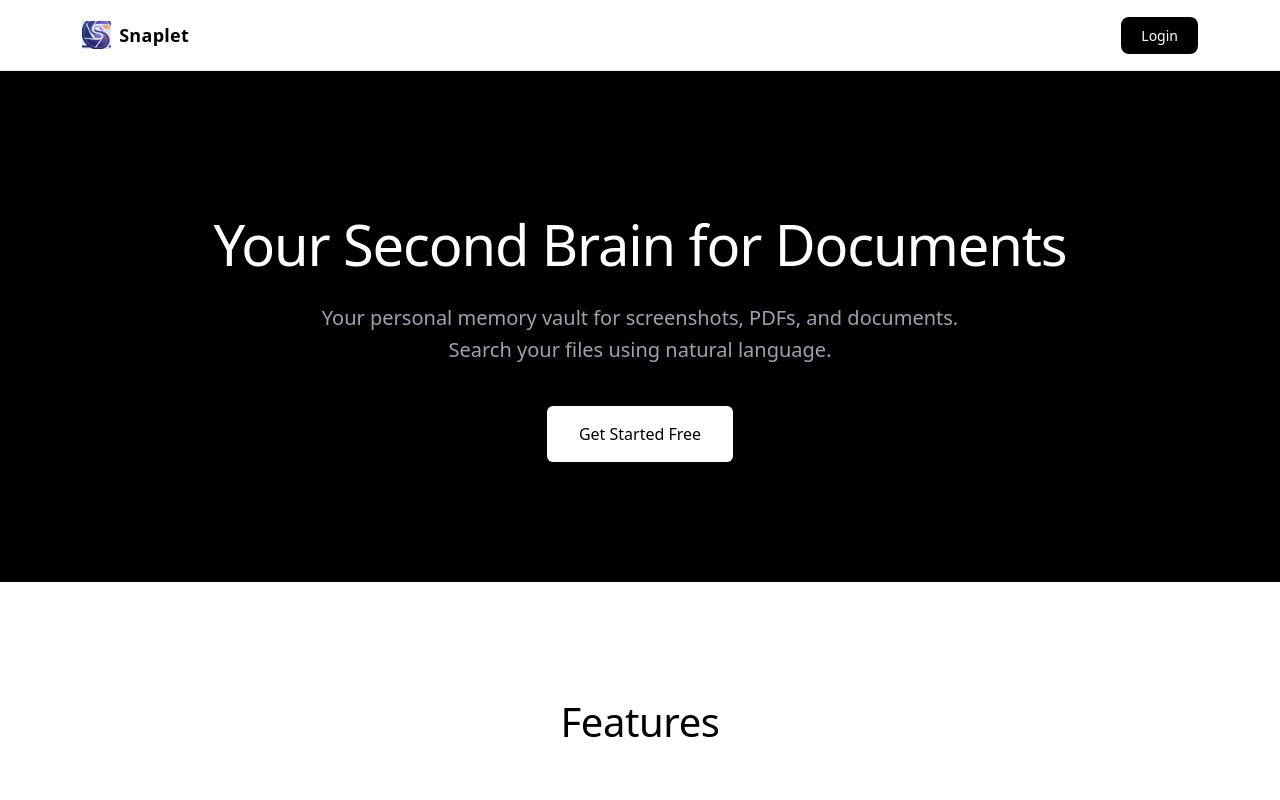
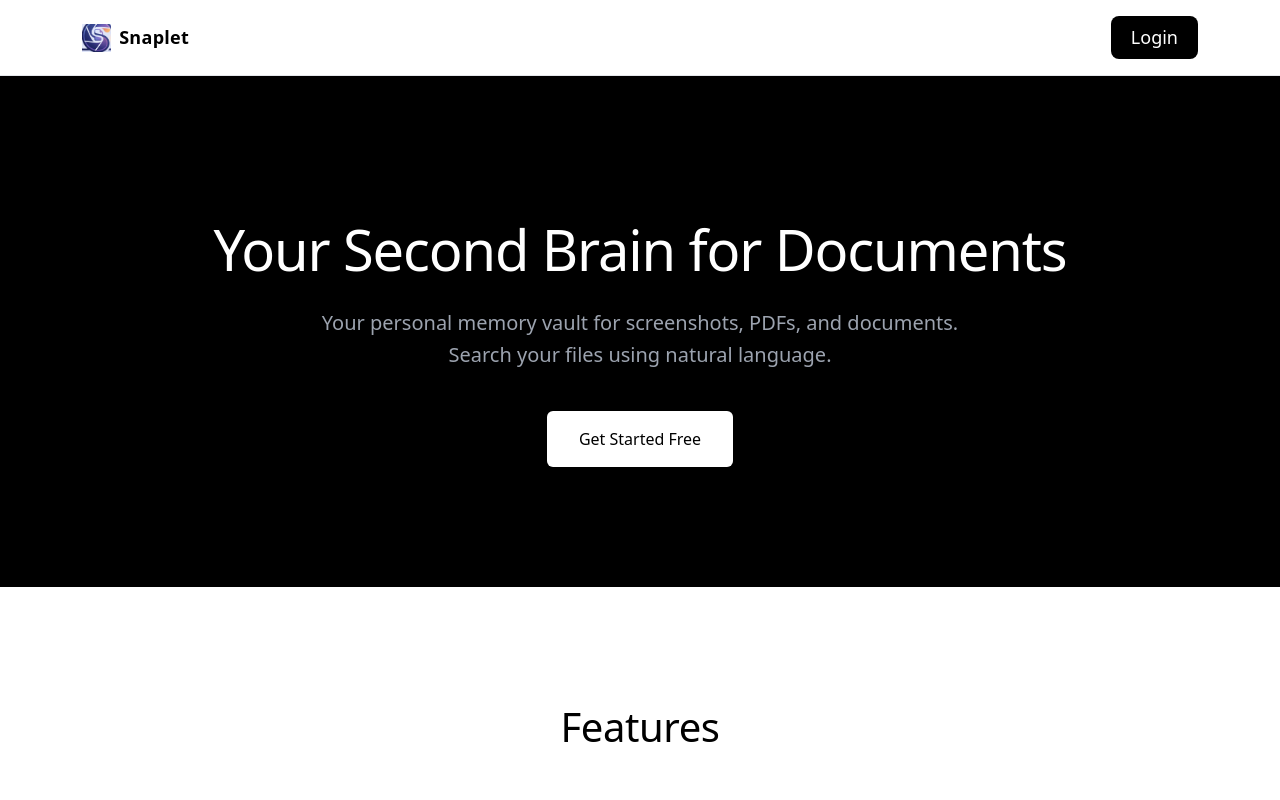
Before and after one commit to Shrawan0701/Snaplet, a React (Create React App) app: page / in a window 1280 px wide. Shown: the top 800 px of the page. Built offline with nearby package versions, Linux system fonts and the light colour scheme; no server answers.

Commit message:
Increase font size for button styles

```diff
--- a/src/Navbar.css
+++ b/src/Navbar.css
@@ -35,7 +35,7 @@
 .nav-button,
 .logout-button {
   padding: 8px 20px;
-  font-size: 14px;
+  font-size: 18px;
   font-weight: 500;
   border-radius: 8px;
   transition: all 0.3s ease;
```
